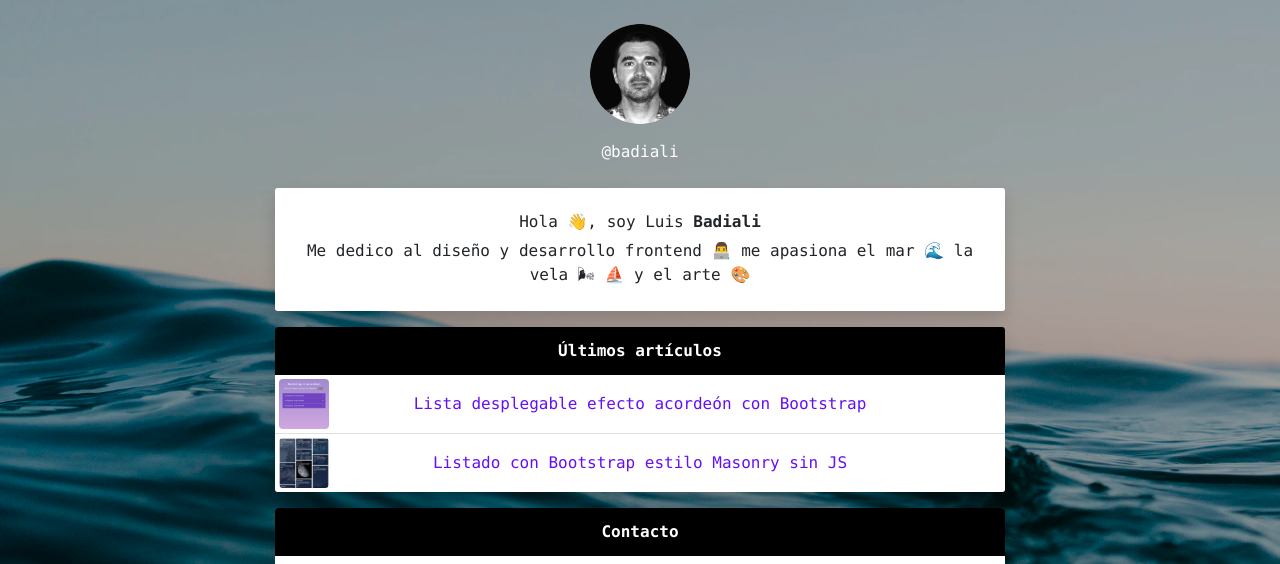
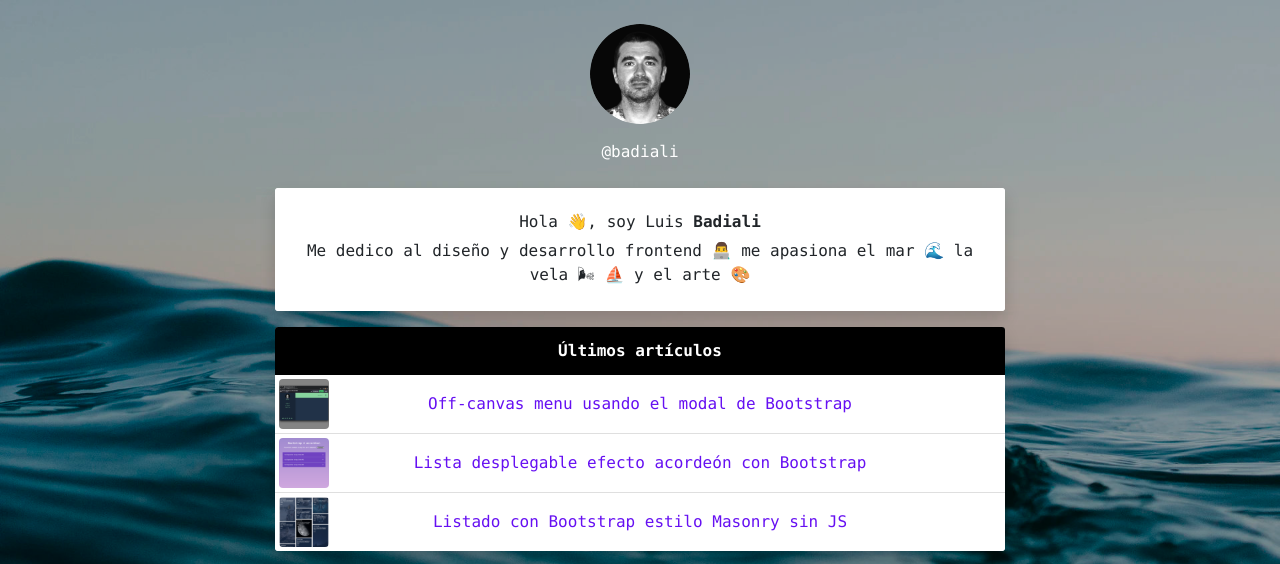
Before and after one commit to badiali/badiali.es, a website: page index.html in a window 1280 px wide. Shown: the top 564 px of the page. Drawn offline with Linux system fonts and the light colour scheme.

Commit message:
Artículo Off-Canvas en dev.to

```diff
--- a/index.html
+++ b/index.html
@@ -30,6 +30,12 @@
               Últimos artículos
             </div>
             <ul class="list-group list-group-flush border-0">
+              <li class="list-group-item p-1">
+                <a target="_blank" rel="noopener noreferrer" class="stretched-link d-flex align-items-center text-center" href="https://dev.to/badiali/offcanvas-menu-usando-el-modal-de-bootstrap-emp" title="Off-canvas menu usando el modal de Bootstrap | Luis Badiali">
+                  <img class="rounded" src="./assets/img/thumbs/off-canvas.png" alt="DEV.to | Artículos Luis Badiali">
+                  <span class="flex-grow-1">Off-canvas menu usando el modal de Bootstrap</span>
+                </a>
+              </li>
               <li class="list-group-item p-1">
                 <a target="_blank" rel="noopener noreferrer" class="stretched-link d-flex align-items-center text-center" href="https://dev.to/badiali/lista-desplegable-efecto-acordeon-con-bootstrap-3g19" title="Lista desplegable efecto acordeón con Bootstrap | Luis Badiali">
                   <img class="rounded" src="./assets/img/thumbs/acordeon.png" alt="DEV.to | Artículos Luis Badiali">
```
Also changed, not shown: assets/img/thumbs/off-canvas.png (added).
